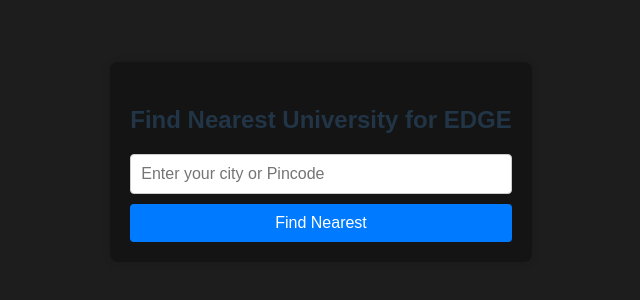
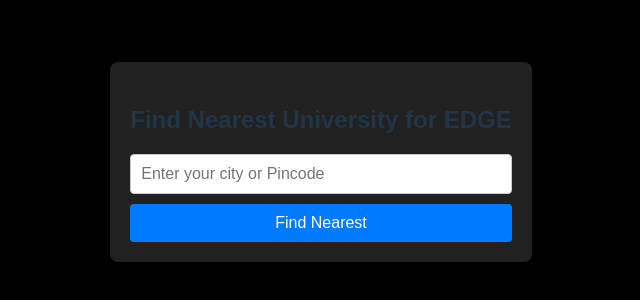
Before and after one commit to ajayghodake/NearestUniversities, a React (Vite) app: page / in a window 1280 px wide. Shown: the part 238-538 px from the top of the page, without its empty margins (319-959 px from the left). Built offline with nearby package versions, Linux system fonts and the light colour scheme.

Commit message:
Color changed

```diff
--- a/src/App.css
+++ b/src/App.css
@@ -2,7 +2,7 @@
 
 body {
   font-family: Arial, sans-serif;
-  background-color: #1d1d1d;
+  background-color: #000000;
   margin: 0;
   padding: 0;
   display: flex;
@@ -11,7 +11,7 @@
 }
 
 .container {
-  background: rgb(20, 20, 20);
+  background: rgb(33, 33, 33);
   max-width: 500px;
   margin: 40px auto;
   padding: 20px;
```
